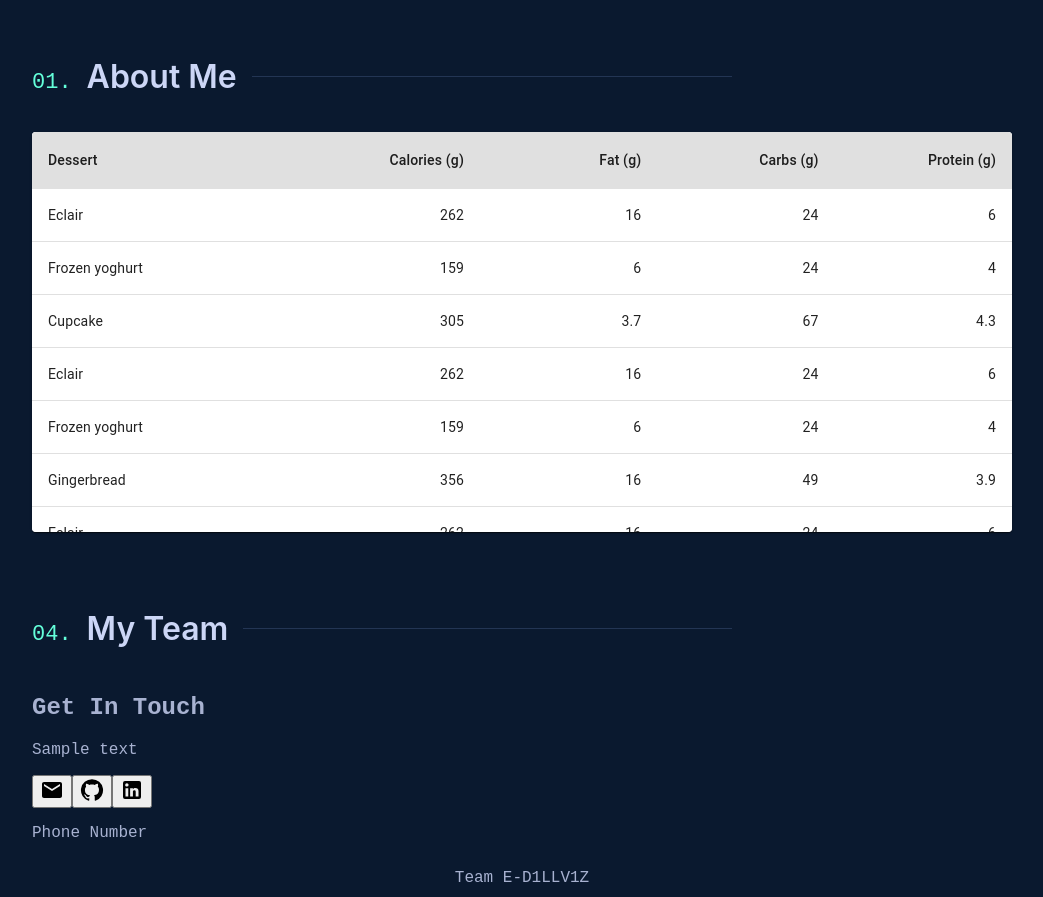
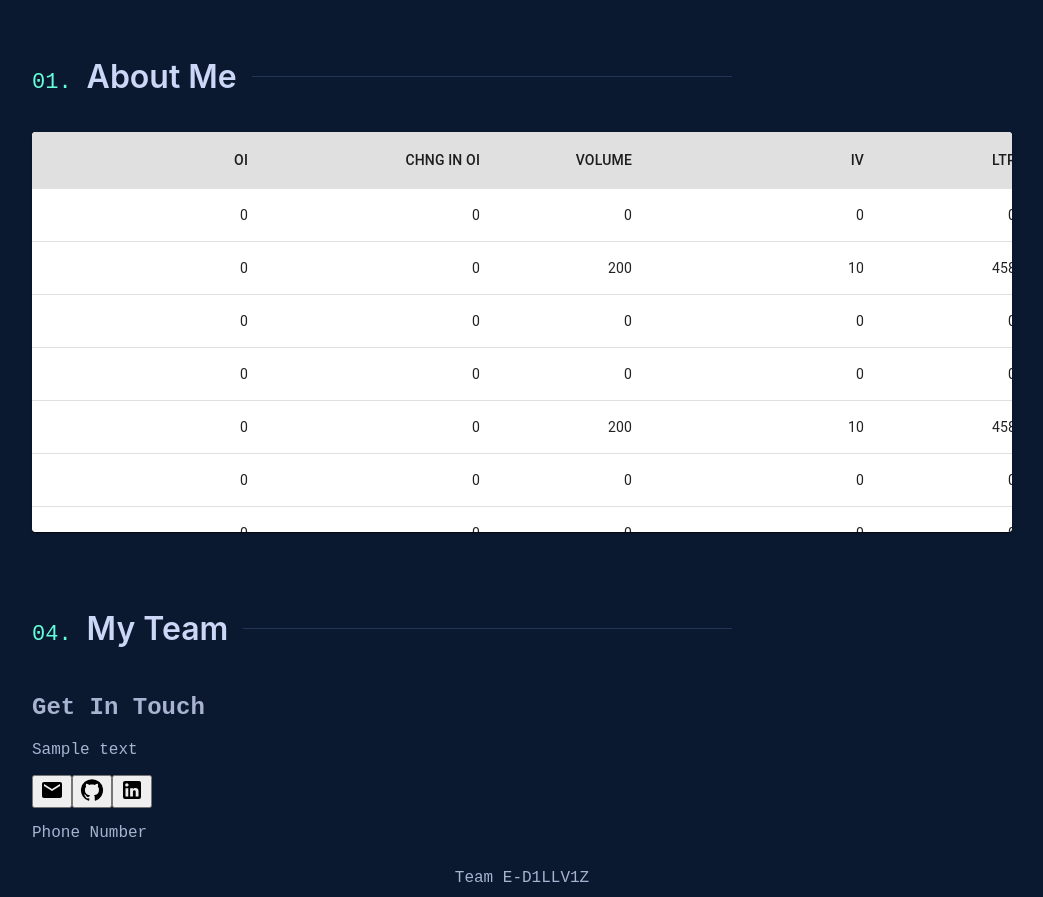
Before and after one commit to Akashshetgar/E-D1LLV1Z, a React (Vite) app in the folder client/: page / in a window 1280 px wide. Shown: the part 820-1717 px from the top of the page, without its empty margins (118-1161 px from the left). Built offline with nearby package versions, Linux system fonts and the light colour scheme.

Commit message:
Added Table Option Chain Details

```diff
--- a/client/src/Section/About/index.jsx
+++ b/client/src/Section/About/index.jsx
@@ -12,23 +12,53 @@ import { TableVirtuoso } from 'react-virtuoso';
 
 
 const sample = [
-	['Frozen yoghurt', 159, 6.0, 24, 4.0],
-	['Ice cream sandwich', 237, 9.0, 37, 4.3],
-	['Eclair', 262, 16.0, 24, 6.0],
-	['Cupcake', 305, 3.7, 67, 4.3],
-	['Gingerbread', 356, 16.0, 49, 3.9],
+	[0,0,200,10,458,200,20,0,0,0,0,194,0,0,0,0,0,0,0,0,0,0,0],
+	[0,0,0,0,0,0,0,0,0,0,0,192,0,0,0,0,10,0,187,5,0,1,0,],
+	[0,0,0,0,0,0,0,0,0,0,0,164,0,0,0,0,5,0,13,5,0,-3,0,],
 ];
 
-function createData(id, dessert, calories, fat, carbs, protein) {
-return { id, dessert, calories, fat, carbs, protein };
-}
+// function createData(id, dessert, calories, fat, carbs, protein) {
+// return { id, dessert, calories, fat, carbs, protein };
+// }
+
+// function createData(id, symbol, LTP, LTQ, totalTradedVolume, bestBid, bestAsk, bestBidQty, bestAskQty, openInterest, askqty1, askprice1, strike, askprice2, askqty2, bidprice2, bidqty2, chng2, ltq2, ltp2, iv2, volume2, chngoi2, oi2) {
+// 	return {id,symbol,LTP,LTQ,totalTradedVolume,bestBid,bestAsk,bestBidQty,bestAskQty,openInterest,askqty1,askprice1,strike,askprice2,askqty2,bidprice2,bidqty2,chng2,ltq2,ltp2,iv2,volume2,chngoi2,oi2
+// 	};
+//   }
+
+  function createData(id, ...values) {
+	const data = {};
+	columns.forEach((column, index) => {
+	  data[column.dataKey] = values[index];
+	});
+	return { id, ...data };
+  }
+
 
 const columns = [
-	{width: 200,label: 'Dessert',dataKey: 'dessert',},
-	{width: 120,label: 'Calories\u00A0(g)',dataKey: 'calories',numeric: true,},
-	{width: 120,label: 'Fat\u00A0(g)',dataKey: 'fat',numeric: true,},
-	{width: 120,label: 'Carbs\u00A0(g)',dataKey: 'carbs',numeric: true,},
-	{width: 120,label: 'Protein\u00A0(g)',dataKey: 'protein',numeric: true,},
+	{width: 200,label: 'OI',dataKey: 'oi1',numeric: true,},
+	{width: 200,label: 'CHNG IN OI',dataKey: 'chngoi1',numeric: true,},
+	{width: 120,label: 'VOLUME',dataKey: 'volume1',numeric: true,},
+	{width: 200,label: 'IV',dataKey: 'iv1',numeric: true,},
+	{width: 120,label: 'LTP',dataKey: 'ltp1',numeric: true,},
+	{width: 120,label: 'LTQ',dataKey: 'ltq1',numeric: true,},
+	{width: 200,label: 'CHNG',dataKey: 'chng1',numeric: true,},
+	{width: 120,label: 'BID QTY',dataKey: 'bidqty1',numeric: true,},
+	{width: 120,label: 'BID PRICE',dataKey: 'bidprice1',numeric: true,},
+	{width: 120,label: 'ASK QTY',dataKey: 'askqty1',numeric: true,},
+	{width: 120,label: 'ASK PRICE',dataKey: 'askprice1',numeric: true,},
+	{width: 120,label: 'STRIKE',dataKey: 'strike',numeric: true,},
+	{width: 120,label: 'ASK PRICE',dataKey: 'askprice2',numeric: true,},
+	{width: 120,label: 'ASK QTY',dataKey: 'askqty2',numeric: true,},
+	{width: 120,label: 'BID PRICE',dataKey: 'bidprice2',numeric: true,},
+	{width: 120,label: 'BID QTY',dataKey: 'bidqty2',numeric: true,},
+	{width: 200,label: 'CHNG',dataKey: 'chng2',numeric: true,},
+	{width: 120,label: 'LTQ',dataKey: 'ltq2',numeric: true,},
+	{width: 120,label: 'LTP',dataKey: 'ltp2',numeric: true,},
+	{width: 200,label: 'IV',dataKey: 'iv2',numeric: true,},
+	{width: 120,label: 'VOLUME',dataKey: 'volume2',numeric: true,},
+	{width: 200,label: 'CHNG IN OI',dataKey: 'chngoi2',numeric: true,},
+	{width: 200,label: 'OI',dataKey: 'oi2',numeric: true,},
 ];
 
   const rows = Array.from({ length: 200 }, (_, index) => {
```
